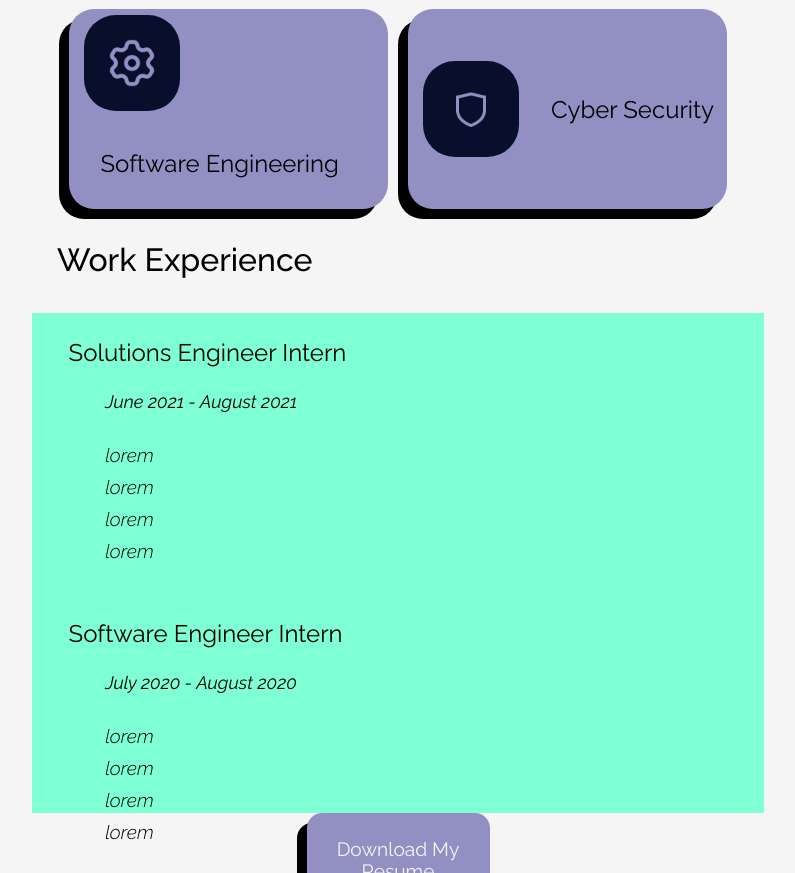
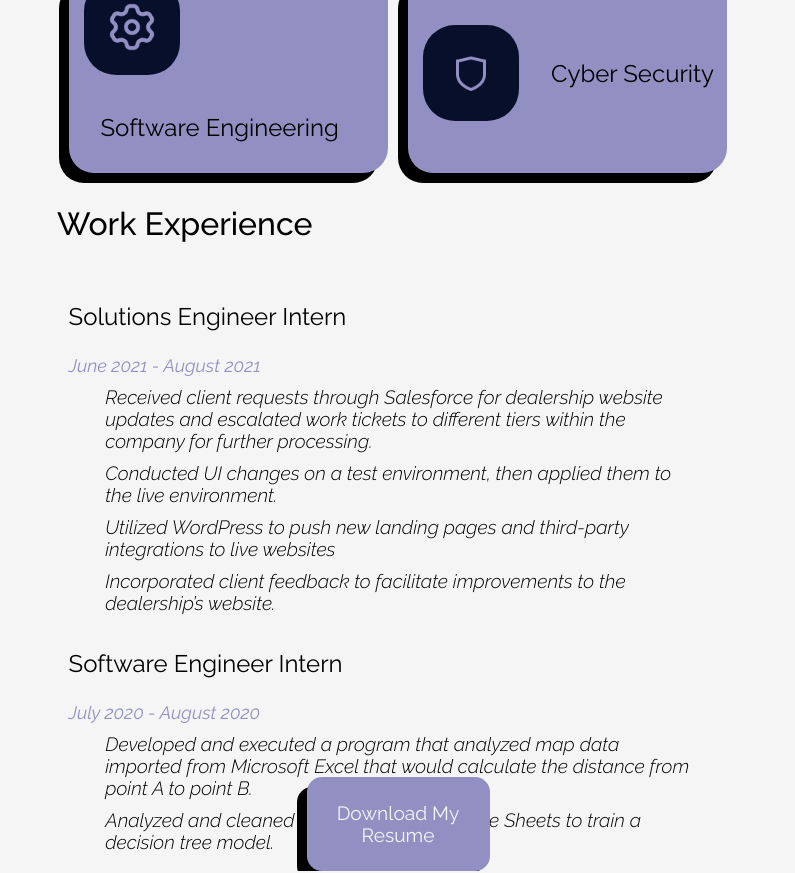
Before and after one commit to aescutia/My-Portfolio, a plain HTML site: page index.html in a window 1280 px wide. Shown: the part 1927-2800 px from the top of the page, without its empty margins (452-1247 px from the left). Drawn offline with Linux system fonts and the light colour scheme.

Commit message:
UI Updates
Quick fix for the mobile version of the site + completed experience section

```diff
--- a/index.html
+++ b/index.html
@@ -34,7 +34,6 @@
 
             <h1 class="section-headers">Welcome to My Website!</h2>
             <div class="section-dividers"></div>
-            <hr/>
             <p>Lorem ipsum dolor sit amet, consectetur adipiscing elit, sed do eiusmod tempor incididunt ut labore et dolore magna aliqua. Ut enim ad minim veniam, quis nostrud exercitation ullamco laboris nisi ut aliquip ex ea commodo consequat. Duis aute irure dolor in reprehenderit in voluptate velit esse cillum dolore eu fugiat nulla pariatur. Excepteur sint occaecat cupidatat non proident, sunt in culpa qui officia deserunt mollit anim id est laborum.</p>
             <p> Lorem ipsum dolor sit amet, consectetur adipiscing elit, sed do eiusmod tempor incididunt ut labore et dolore magna aliqua. Ut enim ad minim veniam, quis nostrud exercitation ullamco laboris nisi ut aliquip ex ea commodo consequat. Duis aute irure dolor in reprehenderit in voluptate velit esse cillum dolore eu fugiat nulla pariatur. Excepteur sint occaecat cupidatat non proident, sunt in culpa qui officia deserunt mollit anim id est laborum.</p>
 
@@ -77,7 +76,6 @@
                 </div>
             <h2 class="section-headers">My Interests</h2>
             <div class="section-dividers"></div>
-            <hr/>
             <div class="interests-grid">
                 <div class="interest-items">
                     <div class="feature-icon">
@@ -110,18 +108,18 @@
                 <h3 class="exp-headers">Solutions Engineer Intern</h3>
                 <h4>June 2021 - August 2021</h4>
                 <ul class="exp-list">
-                    <li>lorem</li>
-                    <li>lorem</li>
-                    <li>lorem</li>
-                    <li>lorem</li>
+                    <li>Received client requests through Salesforce for dealership website updates and escalated work tickets
+                        to different tiers within the company for further processing.</li>
+                    <li>Conducted UI changes on a test environment, then applied them to the live environment.</li>
+                    <li>Utilized WordPress to push new landing pages and third-party integrations to live websites</li>
+                    <li>Incorporated client feedback to facilitate improvements to the dealership’s website.</li>
                 </ul>
                 <h3 class="exp-headers">Software Engineer Intern</h3>
                 <h4>July 2020 - August 2020</h4>
                 <ul class="exp-list">
-                    <li>lorem</li>
-                    <li>lorem</li>
-                    <li>lorem</li>
-                    <li>lorem</li>
+                    <li>Developed and executed a program that analyzed map data imported from Microsoft Excel that would
+                        calculate the distance from point A to point B.</li>
+                    <li>Analyzed and cleaned map data using Google Sheets to train a decision tree model.</li>
                 </ul>
             </div>
             <button id="resume-btn">Download My Resume</button>
--- a/style.css
+++ b/style.css
@@ -28,12 +28,12 @@ h1{
 }
 
 h4{
-    color: black;
+    color: #9290C3;
     font-family: "Raleway", sans-serif;
     font-weight: 400;
     font-size: large;
     font-style: italic;
-    margin: 0% 10%;
+    margin: 0% 5%;
 }
 
 .section-dividers{
@@ -92,11 +92,6 @@ p{
     text-indent: 20px;
 }
 
-hr{
-    margin-left: 20px;
-}
-
-
 .flex-container{
     display: flex;
     gap: 100px;
@@ -136,11 +131,11 @@ hr{
 }
 
 .skill-items{
-    background-color: #9290C3;
+    /* background-color: #9290C3; */
     height: 40%;
     margin: 15px;
     border-radius: 60px;
-    box-shadow: -10px 10px;
+    /* box-shadow: -10px 10px; */
 }
 
 .skill-list{
@@ -163,7 +158,7 @@ hr{
     list-style: none;
     padding: 0%;
     margin: 0%;
-    margin: 3% 10%;
+    margin: 0% 10%;
 }
 
 .exp-list> li{
@@ -243,7 +238,7 @@ hr{
     display: flex;
     flex-direction: column;
     height: 500px;
-    background-color: aquamarine;
+    background-color: whitesmoke;
 }
 
 .nav-container a.active{
@@ -345,7 +340,20 @@ span{
 
     #resume-btn{
         width: 45%;
+        margin-top: 10px;
         margin-bottom: 100px;
     }
 
+    .exp-container{
+        height: auto;
+    }
 }
+
+@media (max-width:556px) {
+    .sidebar{
+        width: 90%;
+    }
+    .interest-headers{
+        font-size: 0.8rem;
+    }
+}
```
